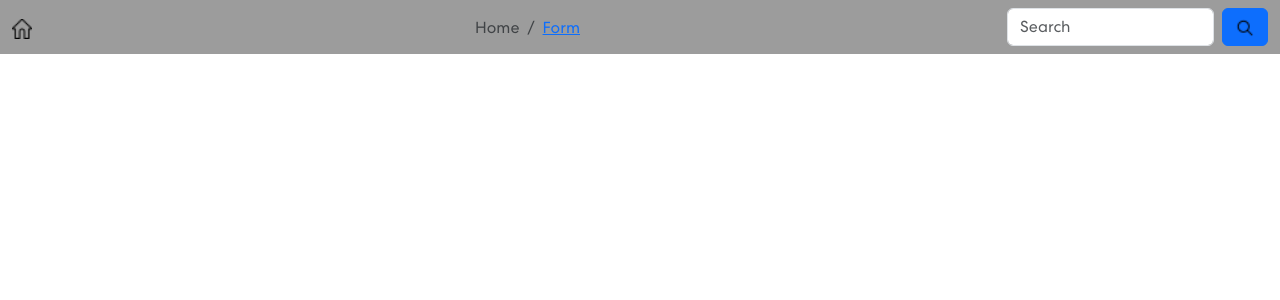
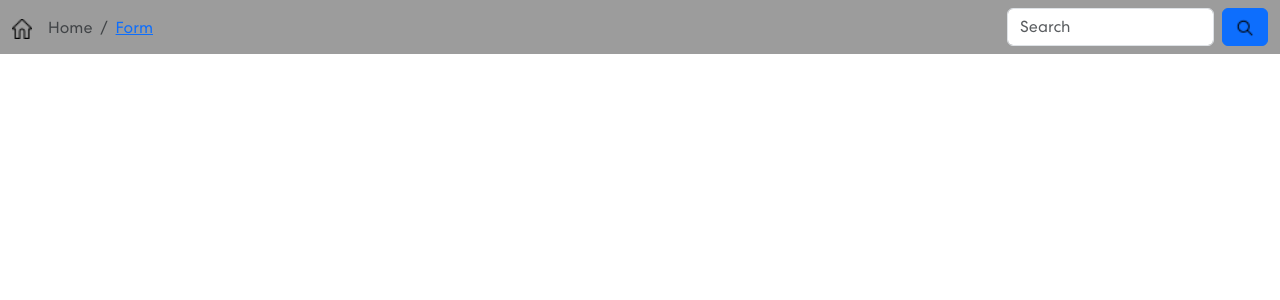
Before and after one commit to Puvan-git/churn-attrition, a React (Create React App) app in the folder churn-attrition/: page / in a window 1280 px wide. Shown: the top 300 px of the page. Built offline with nearby package versions, Linux system fonts and the light colour scheme.

Commit message:
minor fixes to navbar

```diff
--- a/churn-attrition/src/App.css
+++ b/churn-attrition/src/App.css
@@ -102,7 +102,12 @@ p.danger {
 
 .navbar .breadcrumb{
   margin: 0;
-  padding: 0;
+  flex: 1;
+  flex-wrap: nowrap;
+}
+
+.navbar .form {
+
 }
 
 @media (max-width: 992px) {
--- a/churn-attrition/src/components/Navbar.js
+++ b/churn-attrition/src/components/Navbar.js
@@ -1,21 +1,29 @@
-import React from 'react';
+import { React, useState } from 'react';
 import { Container, Navbar, Breadcrumb, Form, Button } from "react-bootstrap";
 import home from '../assets/img/home.png';
 import searchBar from '../assets/img/searchIcon.png';
 
 
 export const NavBar = () => {
+    const [isActive, setActive] = useState('Home');
+
     return (
         <Navbar expand="lg">
             <Container fluid>
                 <Navbar.Brand href="#home">
                     <img src={home} alt="logo" className="logo-img"></img>
                 </Navbar.Brand>
-                <Breadcrumb>
-                    <Breadcrumb.Item active>Home</Breadcrumb.Item>
-                    <Breadcrumb.Item href="#analysis">Form</Breadcrumb.Item>
+                <Breadcrumb className="breadcrumb">
+                    <Breadcrumb.Item active={isActive === 'Home'? true: false}
+                    onClick={() => {
+                        setActive('Home');
+                    }} href="#home">Home</Breadcrumb.Item>
+                    <Breadcrumb.Item active={isActive === 'Form'? true: false}
+                    onClick={ () => {
+                        setActive('Form');
+                    }} href="#analysis">Form</Breadcrumb.Item>
                 </Breadcrumb>
-                <Form className="d-flex">
+                <Form className="d-flex form">
                     <Form.Control
                         type="search"
                         placeholder="Search"
```
